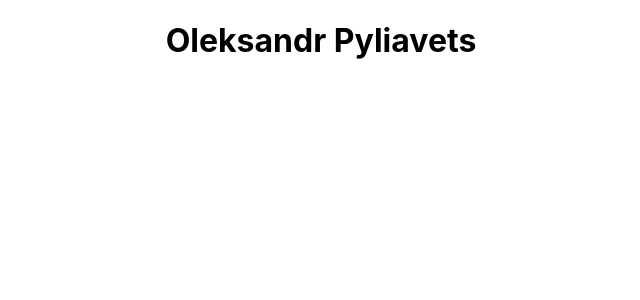
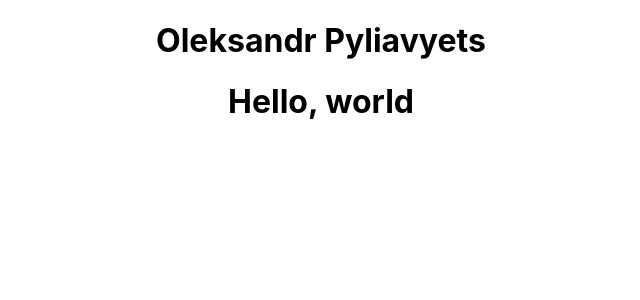
Before and after one commit to opyliavets/autobiography_test, a React (Create React App) app: page / in a window 1280 px wide. Shown: the top 300 px of the page, without its empty margins (319-959 px from the left). Built offline with nearby package versions, Linux system fonts and the light colour scheme.

Commit message:
2.Little changes in structure

```diff
--- a/src/App.tsx
+++ b/src/App.tsx
@@ -1,17 +1,16 @@
 import React from 'react';
 import './App.css';
+import { Header } from './Header';
 
-const Header = () =>
-  <h1>
-      Oleksandr Pyliavets
-  </h1>
-
-function App() {
-  return (
-    <div className="App">
-      <Header/>
-    </div>
-  );
+const user = {
+  userName: 'Oleksandr',
+  userLastName: 'Pyliavyets'
 }
 
+const App = () => (
+  <div className="App">
+    <h1>{user.userName + " " + user.userLastName}</h1>
+    <Header copyright = "Hello, world"/>
+  </div>
+)
 export default App;
--- /dev/null
+++ b/src/Header.tsx
@@ -0,0 +1,10 @@
+import React from 'react';
+
+type HeaderProps = {
+    copyright: string;
+};
+
+export const Header: React.FC<HeaderProps> = (props) =>
+    <h1>
+    {props.copyright}
+    </h1>;
```
